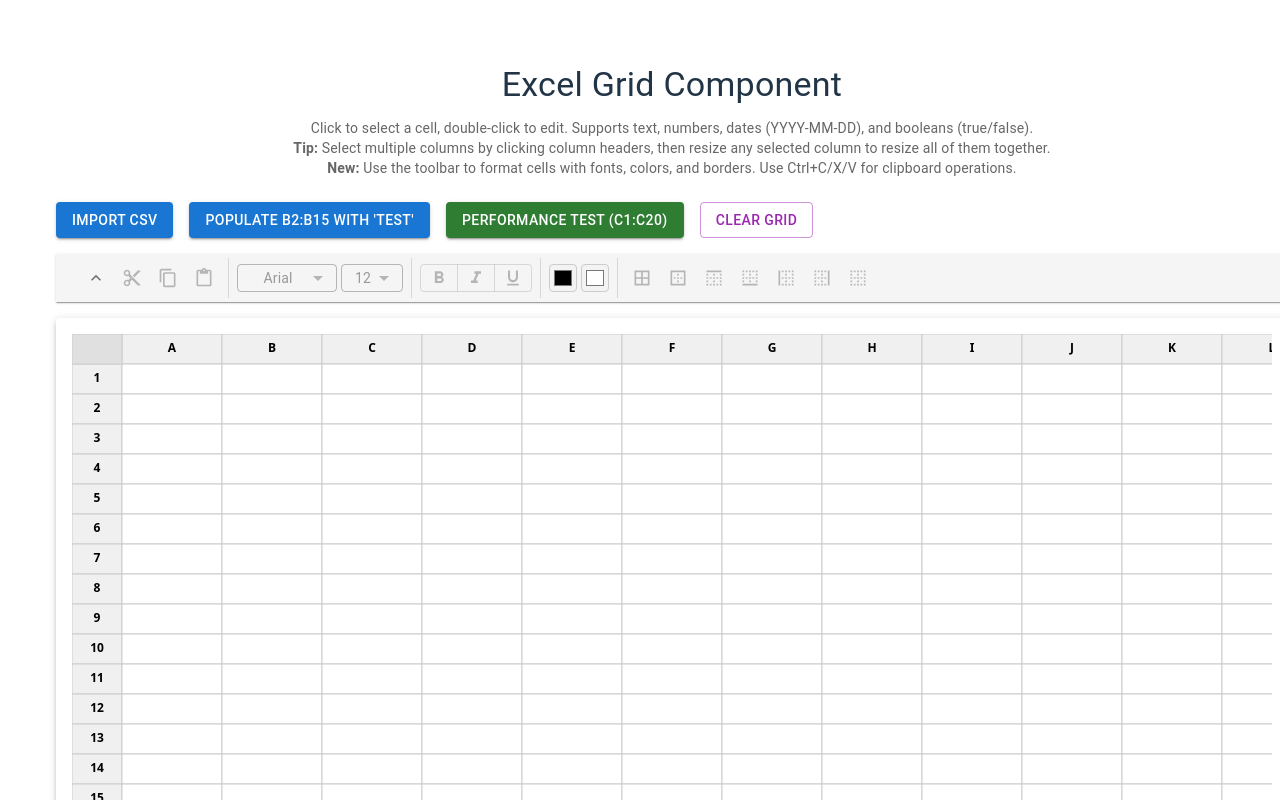
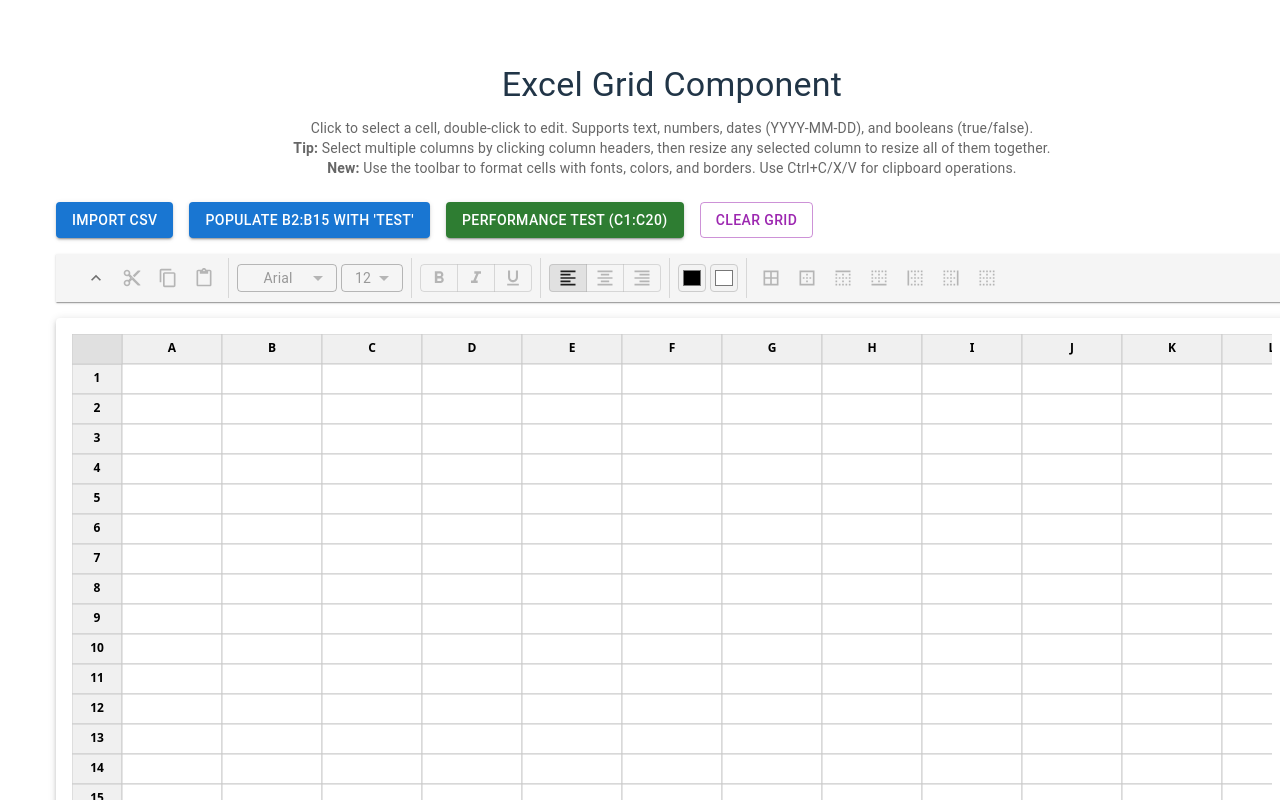
Before and after one commit to Roelanb/d3-excelgrid, a React (Vite) app in the folder excel-grid/: page / in a window 1280 px wide. Shown: the top 800 px of the page. Built offline with nearby package versions, Linux system fonts and the light colour scheme.

Commit message:
feat: add text alignment controls and auto-resize columns on double-click

```diff
--- a/excel-grid/src/components/ExcelGrid.tsx
+++ b/excel-grid/src/components/ExcelGrid.tsx
@@ -420,6 +420,69 @@ export const ExcelGrid = forwardRef<ExcelGridHandle, ExcelGridProps>((
       .on('mouseleave', function() {
         d3.select(this).attr('fill', 'transparent');
       })
+      .on('dblclick', function(event, d) {
+        event.stopPropagation();
+
+        // Calculate the maximum content width for this column
+        let maxWidth = 50; // Minimum width
+        const padding = 10; // Extra padding for content
+
+        // Check header text width
+        const headerText = getColumnLabel(d);
+        const headerWidth = headerText.length * 8 + padding; // Approximate width
+        maxWidth = Math.max(maxWidth, headerWidth);
+
+        // Check all cells in this column
+        for (let row = 0; row < gridData.rowCount; row++) {
+          const key = getCellKey(row, d);
+          const cell = gridData.cells.get(key);
+          if (cell) {
+            const cellText = formatCellValue(cell.value);
+            const fontSize = cell.formatting?.fontSize || 12;
+            const isBold = cell.formatting?.bold || false;
+
+            // Approximate text width based on font size and content
+            const charWidth = fontSize * 0.6; // Approximate character width
+            const textWidth = cellText.length * charWidth * (isBold ? 1.1 : 1) + padding;
+            maxWidth = Math.max(maxWidth, textWidth);
+          }
+        }
+
+        // Cap maximum width to reasonable size
+        maxWidth = Math.min(maxWidth, 500);
+
+        // Determine which columns to resize
+        let affectedColumns = [d];
+        if (selectionType === 'column' && (selectionRange || selectionRanges.length > 0)) {
+          const ranges = selectionRanges.length > 0 ? selectionRanges : (selectionRange ? [selectionRange] : []);
+          let isInSelection = false;
+          const selectedCols = new Set<number>();
+
+          for (const range of ranges) {
+            const minCol = Math.min(range.start.col, range.end.col);
+            const maxCol = Math.max(range.start.col, range.end.col);
+            if (d >= minCol && d <= maxCol) {
+              isInSelection = true;
+            }
+            for (let col = minCol; col <= maxCol; col++) {
+              selectedCols.add(col);
+            }
+          }
+
+          if (isInSelection && selectedCols.size > 0) {
+            affectedColumns = Array.from(selectedCols);
+          }
+        }
+
+        // Apply the calculated width to affected columns
+        setColumnWidths((prev) => {
+          const newWidths = new Map(prev);
+          affectedColumns.forEach(colIndex => {
+            newWidths.set(colIndex, maxWidth);
+          });
+          return newWidths;
+        });
+      })
       .on('mousedown', function (event, d) {
         event.stopPropagation();
 
@@ -667,10 +730,24 @@ export const ExcelGrid = forwardRef<ExcelGridHandle, ExcelGridProps>((
 
         // Only show cell text if not currently editing this cell
         if (cell && !isEditing) {
+          // Calculate text position based on alignment
+          const textAlign = formatting?.textAlign || 'left';
+          let textX = 5; // Default left alignment with padding
+          let textAnchor: 'start' | 'middle' | 'end' = 'start';
+
+          if (textAlign === 'center') {
+            textX = colWidth / 2;
+            textAnchor = 'middle';
+          } else if (textAlign === 'right') {
+            textX = colWidth - 5; // Right alignment with padding
+            textAnchor = 'end';
+          }
+
           const textElement = cellGroup
             .append('text')
-            .attr('x', 5)
+            .attr('x', textX)
             .attr('y', rowHeight / 2)
+            .attr('text-anchor', textAnchor)
             .attr('dominant-baseline', 'middle')
             .attr('font-size', formatting?.fontSize ? `${formatting.fontSize}px` : '12px')
             .attr('font-family', formatting?.fontFamily || 'Arial')
--- a/excel-grid/src/components/Toolbar.tsx
+++ b/excel-grid/src/components/Toolbar.tsx
@@ -19,6 +19,9 @@ import {
   FormatBold,
   FormatItalic,
   FormatUnderlined,
+  FormatAlignLeft,
+  FormatAlignCenter,
+  FormatAlignRight,
   BorderAll,
   BorderOuter,
   BorderTop,
@@ -84,6 +87,18 @@ export const Toolbar: React.FC<ToolbarProps> = ({
 
   const handleUnderlineToggle = () => {
     onFormat({ underline: !currentFormatting?.underline });
+  };
+
+  const handleAlignLeft = () => {
+    onFormat({ textAlign: 'left' });
+  };
+
+  const handleAlignCenter = () => {
+    onFormat({ textAlign: 'center' });
+  };
+
+  const handleAlignRight = () => {
+    onFormat({ textAlign: 'right' });
   };
 
   const handleTextColorChange = (event: React.ChangeEvent<HTMLInputElement>) => {
@@ -279,6 +294,45 @@ export const Toolbar: React.FC<ToolbarProps> = ({
 
             <Divider orientation="vertical" flexItem sx={{ mx: 0.5 }} />
 
+            {/* Text Alignment */}
+            <ToggleButtonGroup size="small" sx={{ height: 28 }} value={currentFormatting?.textAlign || 'left'} exclusive>
+              <Tooltip title="Align left">
+                <ToggleButton
+                  value="left"
+                  selected={currentFormatting?.textAlign === 'left' || !currentFormatting?.textAlign}
+                  onChange={handleAlignLeft}
+                  disabled={disabled}
+                  sx={{ px: 1, py: 0.5, minWidth: 32 }}
+                >
+                  <FormatAlignLeft fontSize="small" />
+                </ToggleButton>
+              </Tooltip>
+              <Tooltip title="Align center">
+                <ToggleButton
+                  value="center"
+                  selected={currentFormatting?.textAlign === 'center'}
+                  onChange={handleAlignCenter}
+                  disabled={disabled}
+                  sx={{ px: 1, py: 0.5, minWidth: 32 }}
+                >
+                  <FormatAlignCenter fontSize="small" />
+                </ToggleButton>
+              </Tooltip>
+              <Tooltip title="Align right">
+                <ToggleButton
+                  value="right"
+                  selected={currentFormatting?.textAlign === 'right'}
+                  onChange={handleAlignRight}
+                  disabled={disabled}
+                  sx={{ px: 1, py: 0.5, minWidth: 32 }}
+                >
+                  <FormatAlignRight fontSize="small" />
+                </ToggleButton>
+              </Tooltip>
+            </ToggleButtonGroup>
+
+            <Divider orientation="vertical" flexItem sx={{ mx: 0.5 }} />
+
             {/* Text Color */}
             <Tooltip title="Text color">
               <Box sx={{ display: 'flex', alignItems: 'center' }}>
--- a/excel-grid/src/types/cell.ts
+++ b/excel-grid/src/types/cell.ts
@@ -21,6 +21,8 @@ export interface BorderStyle {
   left?: BorderLine;
 }
 
+export type TextAlign = 'left' | 'center' | 'right';
+
 export interface CellFormatting {
   fontFamily?: string;
   fontSize?: number;
@@ -30,6 +32,7 @@ export interface CellFormatting {
   textColor?: string;
   fillColor?: string;
   borderStyle?: BorderStyle;
+  textAlign?: TextAlign;
 }
 
 export interface Cell {
```
Also changed, not shown: 2 other files (tests, documents, lock files or other folders).
